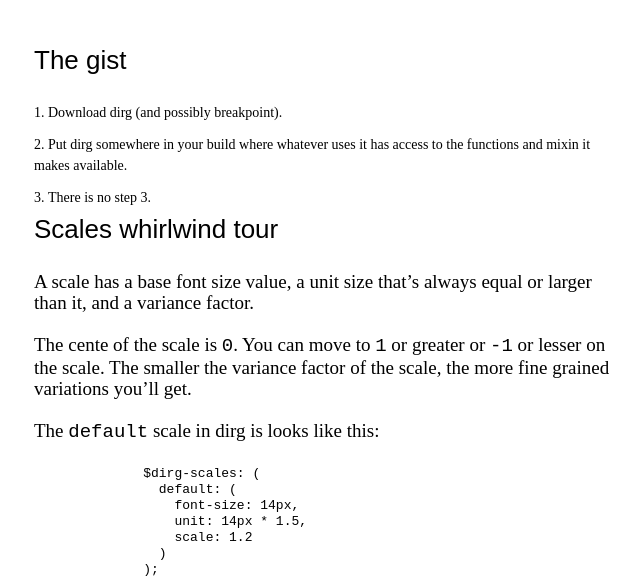
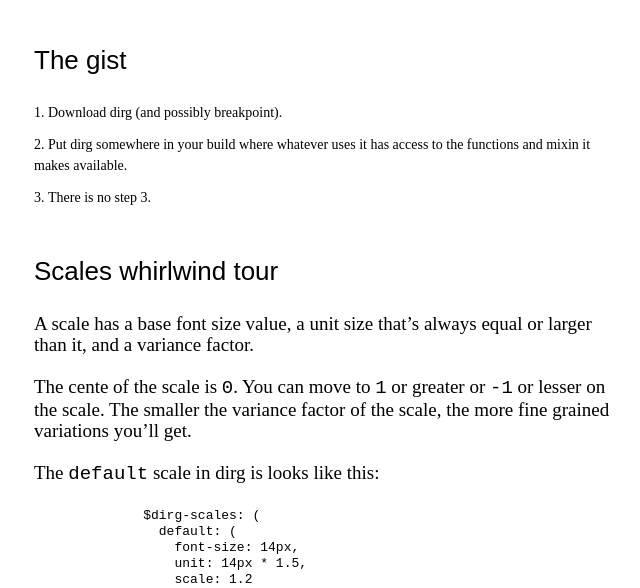
Before and after one commit to juliocesar/dirg, a website: page public/index.html in a window 1280 px wide. Shown: the part 192-780 px from the top of the page, without its empty margins (312-952 px from the left). Drawn offline with nearby package versions, Linux system fonts and the light colour scheme; files that its build step writes are made by us from their sources.

Commit message:
More grid settings

```diff
--- a/src/main-wrapper.scss
+++ b/src/main-wrapper.scss
@@ -4,6 +4,7 @@
 .main-wrapper {
   margin: columns(1) auto 0;
   width: columns(7);
+  padding-bottom: columns(1);
   text-align: center;
 
   .main-heading {
@@ -14,7 +15,8 @@
     @include font-size(2);
   }
 
-  .article:first-of-type {
+  .article:first-of-type,
+  .article + .article {
     margin-top: units(2);
   }
 }
```
